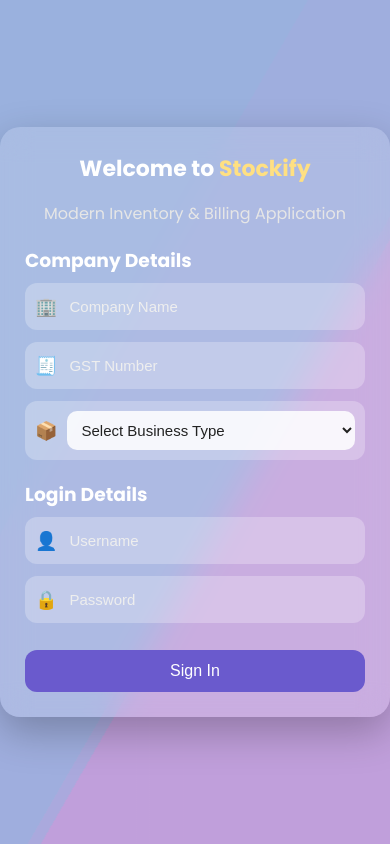
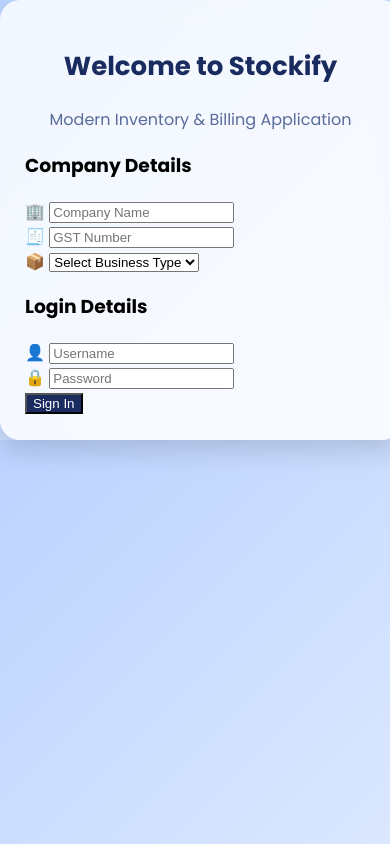
Before and after one commit to syedabdulazeezhussainy-creator/stockify, a Flask app: template templates/login.html in a window 390 px wide. Run offline with Flask 3, Linux system fonts and the light colour scheme; the template is opened without the code that fills it, so the values that code supplies are empty.

Commit message:
commit this

```diff
--- a/app.py
+++ b/app.py
@@ -6,7 +6,9 @@
 app = Flask(__name__)
 app.secret_key = "supersecret123"
 
-
+@app.route("/")
+def splash():
+    return render_template("splash.html")
 # ------------------ MULTI-COMPANY DATABASE ------------------
 def get_db():
     """Returns the ACTIVE company DB"""
@@ -114,13 +116,10 @@
 
 
 # --------------------------- LOGIN ---------------------------
+@app.route("/login", methods=["GET", "POST"])
 def login_required():
-    return "user" not in session
+    if request.method == "POST":
 
-
-@app.route("/", methods=["GET", "POST"])
-def login():
-    if request.method == "POST":
         company_name = request.form["company_name"]
         gst = request.form["gst"]
         category = request.form["category"]
@@ -128,18 +127,16 @@
         username = request.form["username"]
         password = request.form["password"]
 
-        # Generate DB name for company
+        # Create DB file based on company name
         db_name = f"stockify_{company_name.replace(' ', '_').lower()}.db"
         session["db_name"] = db_name
 
-        # Create DB if new
+        # Initialize DB if new company
         init_db(db_name)
 
-        # Validate user
         with sqlite3.connect(db_name) as db:
             user = db.execute("SELECT * FROM users WHERE username=?", (username,)).fetchone()
 
-            # Save company info
             db.execute("DELETE FROM company")
             db.execute("INSERT INTO company(name, gst, category) VALUES(?,?,?)",
                        (company_name, gst, category))
@@ -149,7 +146,6 @@
             return redirect("/dashboard")
 
     return render_template("login.html")
-
 
 # ------------------------- DASHBOARD -------------------------
 @app.route("/dashboard")
--- a/static/login.css
+++ b/static/login.css
@@ -3,158 +3,42 @@
 body {
     margin: 0;
     font-family: "Poppins", sans-serif;
-    overflow: hidden;
-}
-
-/* Gradient Background Animation */
-.bg {
-    animation: slide 3s ease-in-out infinite alternate;
-    background-image: linear-gradient(-60deg, #b993d6 50%, #8ca6db 50%);
-    bottom: 0;
-    left: -50%;
-    opacity: .5;
-    position: fixed;
-    right: -50%;
-    top: 0;
-    z-index: -1;
-}
-
-.bg2 {
-    animation-direction: alternate-reverse;
-    animation-duration: 4s;
-}
-
-.bg3 {
-    animation-duration: 5s;
-}
-
-@keyframes slide {
-    0% { transform: translateX(-20%); }
-    100% { transform: translateX(20%); }
-}
-
-
-/* LOGIN CARD */
-.login-container {
-    height: 100vh;
-    display: flex;
-    align-items: center;
-    justify-content: center;
+    background: linear-gradient(135deg, #bcd3ff, #dce8ff);
 }
 
 .glass {
-    background: rgba(255,255,255,0.15);
-    padding: 40px;
+    width: 380px;
+    padding: 35px;
+    background: rgba(255,255,255,0.8);
     border-radius: 20px;
-    width: 380px;
-    backdrop-filter: blur(15px);
-    box-shadow: 0 15px 40px rgba(0,0,0,0.25);
+    box-shadow: 0 10px 28px rgba(0,0,0,0.15);
+    backdrop-filter: blur(10px);
 }
 
 .title {
     text-align: center;
-    font-size: 28px;
-    color: #fff;
-    margin: 0;
-}
-
-.title span {
-    color: #ffe082;
+    font-size: 26px;
+    color: #1a2b5f;
+    font-weight: 700;
 }
 
 .subtitle {
     text-align: center;
-    color: #e6e6e6;
-    margin-bottom: 20px;
-}
-
-.section-label {
-    color: #fff;
-    margin-top: 20px;
-    margin-bottom: 8px;
-}
-
-/* INPUTS WITH ICON */
-.input-group {
-    display: flex;
-    align-items: center;
-    background: rgba(255,255,255,0.25);
-    border-radius: 12px;
-    padding: 10px;
-    margin-bottom: 12px;
+    color: #5a6b99;
 }
 
 .icon {
-    font-size: 18px;
-    margin-right: 10px;
-    color: #fff;
+    color: #1a2b5f;
 }
 
-input, select {
-    width: 100%;
-    background: transparent;
-    border: none;
-    color: #fff;
-    outline: none;
-    font-size: 15px;
+.login-btn {
+    background: #1a2b5f;
+    color: white;
 }
 
-input::placeholder {
-    color: #eee;
-}
-
-/* LOGIN BUTTON */
-.login-btn {
-    width: 100%;
-    padding: 12px;
-    margin-top: 15px;
-    background: #6a5acd;
-    border: none;
-    color: white;
-    border-radius: 12px;
-    font-size: 16px;
-    cursor: pointer;
-    transition: 0.25s;
-}
-
-.login-btn:hover {
-    background: #7c6ff5;
-    transform: scale(1.05);
-}
-
-/* SMOOTH FADE */
-.fade-in {
-    animation: fadeIn 0.8s ease;
-}
-@keyframes fadeIn {
-    from { opacity: 0; transform: translateY(20px); }
-    to { opacity: 1; transform: translateY(0); }
-}
-
-/* MOBILE FIX */
-@media(max-width: 420px){
-    .glass { width: 85%; padding: 30px; }
-}
-select {
-    width: 100%;
-    background: rgba(255,255,255,0.85) !important;
-    color: #222 !important;
-    border-radius: 10px;
-    border: none;
-    padding: 10px;
-}
 @media(max-width: 450px){
     .glass {
         width: 90%;
         padding: 25px;
     }
-
-    .title {
-        font-size: 22px;
-    }
 }
-
-select option {
-    background: #ffffff;
-    color: #222;
-}
```
Also changed, not shown: static/responsive.css (+54 -22 lines), static/splash.css (+20 -34 lines), templates/splash.html (+10 -7 lines).
